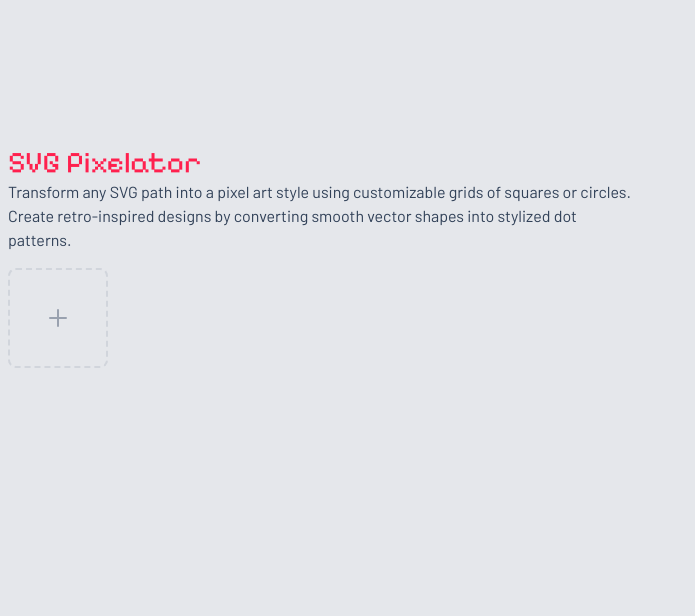
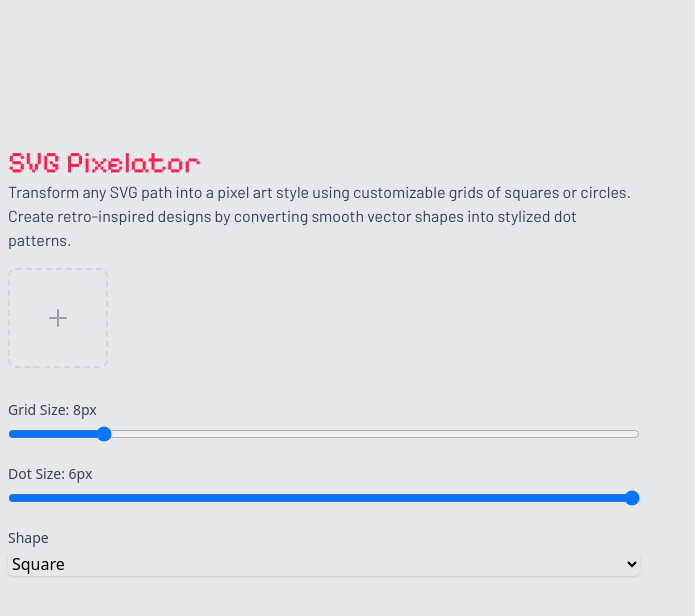
Before and after one commit to geongeorge/SVG-Pixelator, a React (Vite) app: page / in a window 1280 px wide. Shown: the top 616 px of the page, without its empty margins (0-695 px from the left). Built offline with nearby package versions, Linux system fonts and the light colour scheme.

Commit message:
Fixes circle

```diff
--- a/src/App.tsx
+++ b/src/App.tsx
@@ -1,11 +1,15 @@
-import { useMemo, useState } from "react";
+import { useState } from "react";
 import Layout from "./layout";
 import SVGUpload from "./components/SVGUpload";
 import SVGPixelator from "./components/SVGPixelator";
+import Controls from "./components/Controls";
 
 function App() {
   const [selectedFile, setSelectedFile] = useState<File | null>(null);
   const [svgString, setSvgString] = useState<string>("");
+  const [gridSize, setGridSize] = useState(8);
+  const [dotSize, setDotSize] = useState(6);
+  const [shape, setShape] = useState<"square" | "circle">("square");
 
   const handleFileSelect = (file: File | null) => {
     setSelectedFile(file);
@@ -38,10 +42,26 @@ function App() {
           <section className="max-w-2xl mt-4">
             <SVGUpload onFileSelect={handleFileSelect} />
           </section>
+
+          <section className="max-w-2xl mt-8">
+            <Controls
+              gridSize={gridSize}
+              dotSize={dotSize}
+              shape={shape}
+              onGridSizeChange={setGridSize}
+              onDotSizeChange={setDotSize}
+              onShapeChange={setShape}
+            />
+          </section>
         </div>
         <div className="md:w-1/2">
           <section className="max-w-2xl">
-            <SVGPixelator svgString={svgString} />
+            <SVGPixelator
+              svgString={svgString}
+              gridSize={gridSize}
+              dotSize={dotSize}
+              shape={shape}
+            />
           </section>
         </div>
       </div>
--- /dev/null
+++ b/src/components/Controls.tsx
@@ -0,0 +1,75 @@
+interface ControlsProps {
+  gridSize: number;
+  dotSize: number;
+  shape: "square" | "circle";
+  onGridSizeChange: (size: number) => void;
+  onDotSizeChange: (size: number) => void;
+  onShapeChange: (shape: "square" | "circle") => void;
+}
+
+const Controls: React.FC<ControlsProps> = ({
+  gridSize,
+  dotSize,
+  shape,
+  onGridSizeChange,
+  onDotSizeChange,
+  onShapeChange,
+}) => {
+  return (
+    <div className="space-y-4">
+      <div>
+        <label
+          htmlFor="grid-size"
+          className="block text-sm font-medium text-gray-700 mb-1"
+        >
+          Grid Size: {gridSize}px
+        </label>
+        <input
+          id="grid-size"
+          type="range"
+          min="4"
+          max="32"
+          value={gridSize}
+          onChange={(e) => onGridSizeChange(Number(e.target.value))}
+          className="w-full"
+        />
+      </div>
+      <div>
+        <label
+          htmlFor="dot-size"
+          className="block text-sm font-medium text-gray-700 mb-1"
+        >
+          Dot Size: {dotSize}px
+        </label>
+        <input
+          id="dot-size"
+          type="range"
+          min="1"
+          max={gridSize - 2}
+          value={dotSize}
+          onChange={(e) => onDotSizeChange(Number(e.target.value))}
+          className="w-full"
+        />
+      </div>
+      <div>
+        <label
+          htmlFor="shape"
+          className="block text-sm font-medium text-gray-700 mb-1"
+        >
+          Shape
+        </label>
+        <select
+          id="shape"
+          value={shape}
+          onChange={(e) => onShapeChange(e.target.value as "square" | "circle")}
+          className="mt-1 block w-full rounded-md border-gray-300 shadow-sm focus:border-blue-500 focus:ring-blue-500"
+        >
+          <option value="square">Square</option>
+          <option value="circle">Circle</option>
+        </select>
+      </div>
+    </div>
+  );
+};
+
+export default Controls;
--- a/src/components/SVGPixelator.tsx
+++ b/src/components/SVGPixelator.tsx
@@ -2,14 +2,16 @@ import React, { useEffect, useRef } from "react";
 
 interface SVGPixelatorProps {
   svgString: string;
-  gridSize?: number;
-  dotSize?: number;
+  gridSize: number;
+  dotSize: number;
+  shape: "square" | "circle";
 }
 
 const SVGPixelator: React.FC<SVGPixelatorProps> = ({
   svgString,
-  gridSize = 8,
-  dotSize = 6,
+  gridSize,
+  dotSize,
+  shape,
 }) => {
   const containerRef = useRef<HTMLDivElement>(null);
 
@@ -64,12 +66,19 @@ const SVGPixelator: React.FC<SVGPixelatorProps> = ({
           if (imageData[3] > 0) {
             const dot = document.createElementNS(
               "http://www.w3.org/2000/svg",
-              "rect"
+              shape === "circle" ? "circle" : "rect"
             );
-            dot.setAttribute("x", (x + (gridSize - dotSize) / 2).toString());
-            dot.setAttribute("y", (y + (gridSize - dotSize) / 2).toString());
-            dot.setAttribute("width", dotSize.toString());
-            dot.setAttribute("height", dotSize.toString());
+
+            if (shape === "circle") {
+              dot.setAttribute("cx", (x + gridSize / 2).toString());
+              dot.setAttribute("cy", (y + gridSize / 2).toString());
+              dot.setAttribute("r", (dotSize / 2).toString());
+            } else {
+              dot.setAttribute("x", (x + (gridSize - dotSize) / 2).toString());
+              dot.setAttribute("y", (y + (gridSize - dotSize) / 2).toString());
+              dot.setAttribute("width", dotSize.toString());
+              dot.setAttribute("height", dotSize.toString());
+            }
             dot.setAttribute("fill", "#000");
             pixelatedSvg.appendChild(dot);
           }
@@ -90,7 +99,7 @@ const SVGPixelator: React.FC<SVGPixelatorProps> = ({
         containerRef.current.innerHTML = "";
       }
     };
-  }, [svgString, gridSize, dotSize]);
+  }, [svgString, gridSize, dotSize, shape]);
 
   return <div ref={containerRef} />;
 };
```
